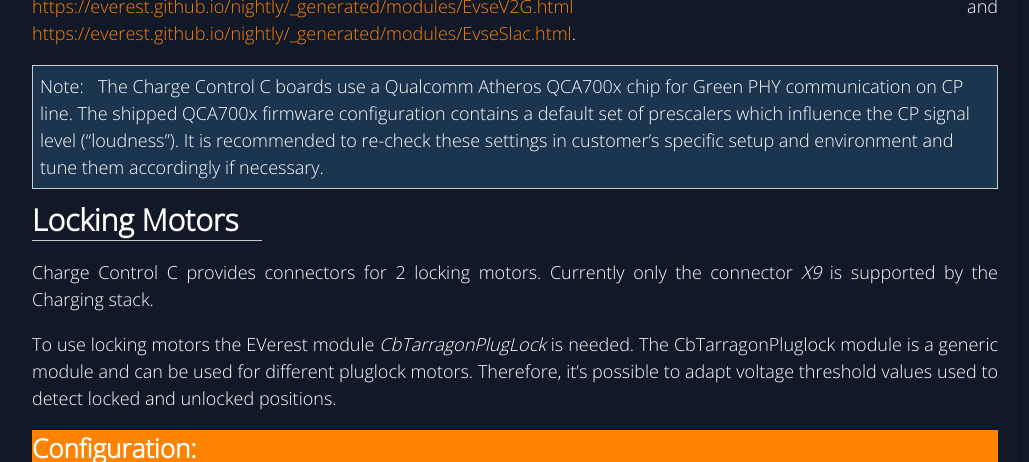
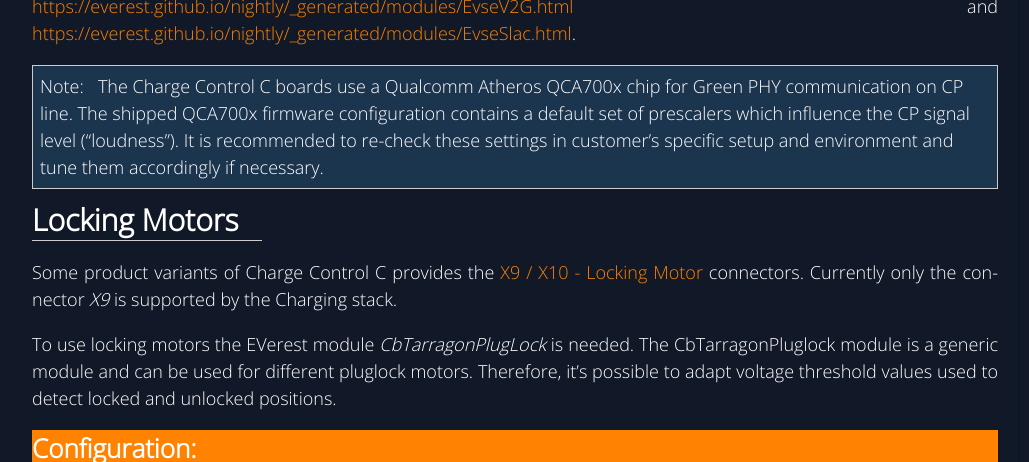
Before and after one commit to chargebyte/chargebyte-docs, a Sphinx documentation site: the page built from docs/source/hardware.rst, in a window 1280 px wide and 900 px high, scrolled down 7683 px, cut to the strip 0-462 px from the top of the window. Shown: the whole strip, without its empty margins (218-1247 px from the left). Built offline with Sphinx 7.4.7, drawn with Linux system fonts in a browser that asks for light colours.

Commit message:
Hardware: Clarify optional interfaces X9,X10
The locking motor connectors have a detailed description of possible
motor wiring schemes. So add a link to this section. While at this
clarify this interface is optional.

Signed-off-by: Stefan Wahren <stefan.wahren@chargebyte.com>

```diff
--- a/docs/source/hardware.rst
+++ b/docs/source/hardware.rst
@@ -391,8 +391,8 @@ and https://everest.github.io/nightly/_generated/modules/EvseSlac.html.
 Locking Motors
 ==============
 
-Charge Control C provides connectors for 2 locking motors. Currently only the connector *X9* is supported by the
-Charging stack.
+Some product variants of Charge Control C provides the `X9 / X10 - Locking Motor`_ connectors.
+Currently only the connector *X9* is supported by the Charging stack.
 
 To use locking motors the EVerest module *CbTarragonPlugLock* is needed. The CbTarragonPluglock module is a
 generic module and can be used for different pluglock motors.
```
